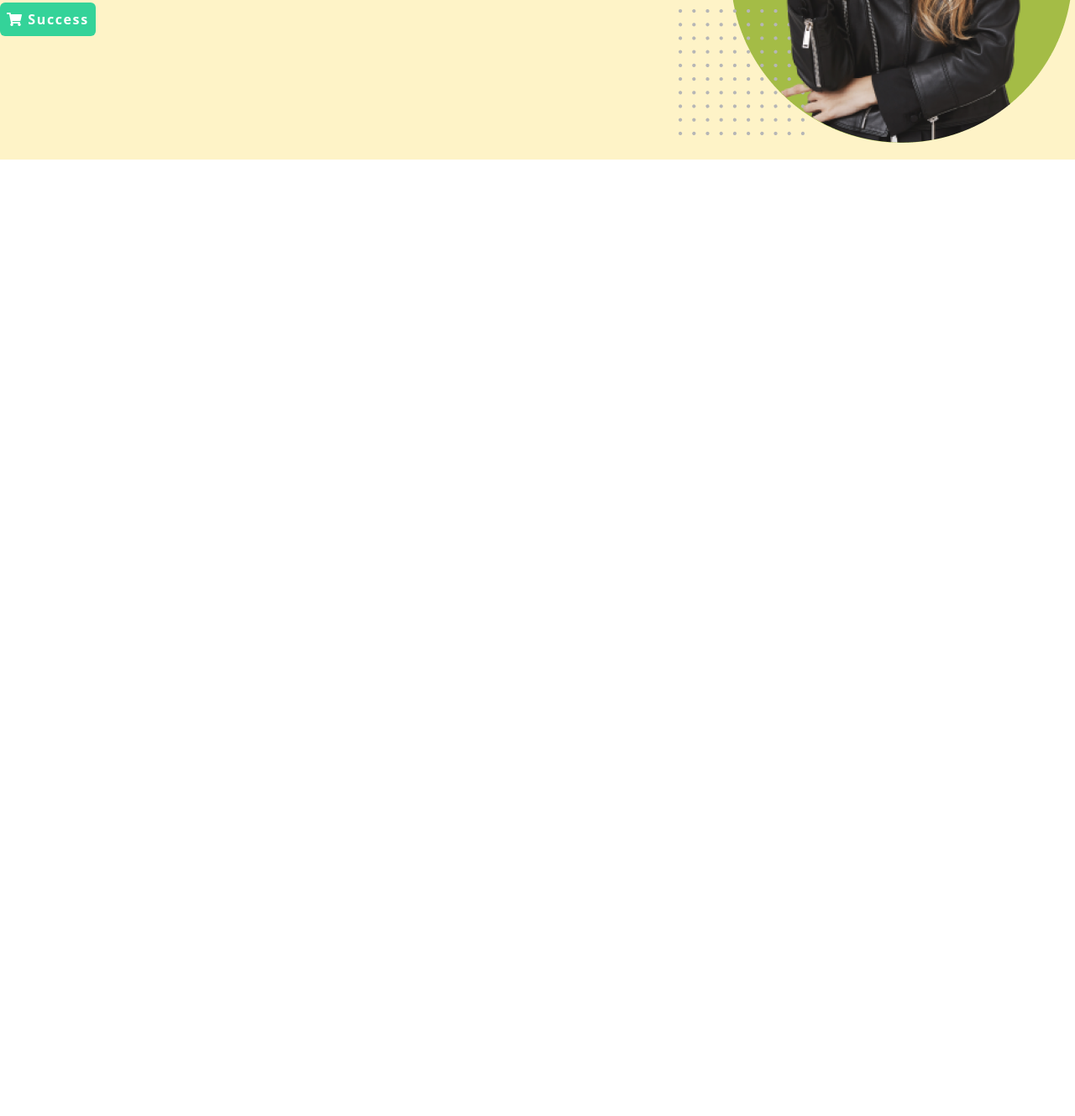
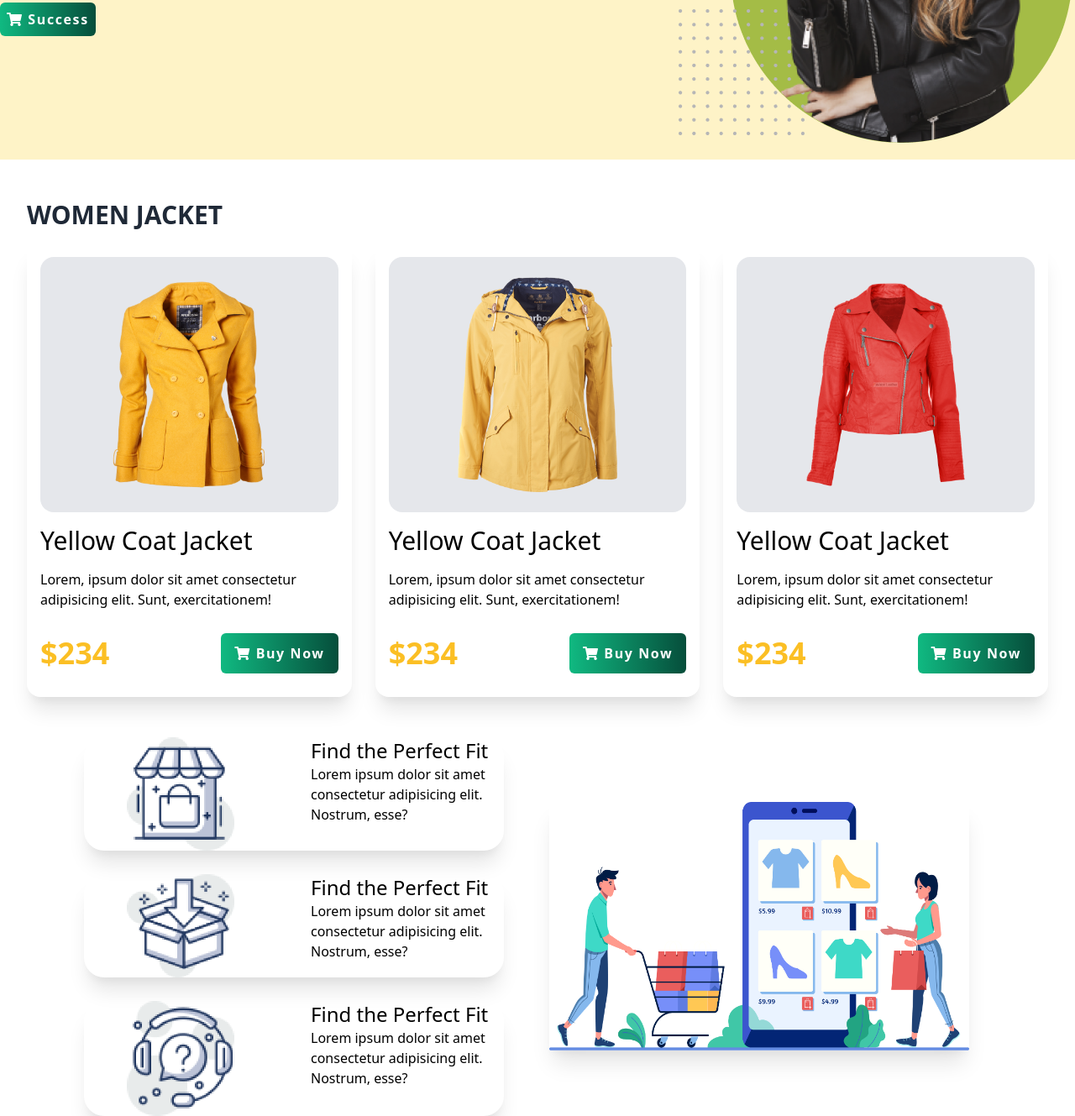
Before and after one commit to Tanbin001/Penguin-Fashion, a plain HTML site: page index.html in a window 1280 px wide. Shown: the part 377-1706 px from the top of the page at 84% size. Before the commit the page ends 800 px from the top, so only its background shows below. Drawn offline with nearby package versions, Linux system fonts and the light colour scheme.

Commit message:
grid-done

```diff
--- a/css/style.css
+++ b/css/style.css
@@ -0,0 +1,8 @@
+
+
+.item{
+    width: 500px;
+}
+.features{
+    margin: 0 100px;
+}
--- a/index.html
+++ b/index.html
@@ -32,24 +32,127 @@
 
 <body>
     <header class="bg-blue-200 lg:bg-yellow-100 md:bg-green-400 sm:bg-red-200">
-        <section class="container mx-auto py-5 lg:flex lg:items-center lg:justify-between md:items-center sm:items-center">
+        <section
+            class="container mx-auto py-5 lg:flex lg:items-center lg:justify-between md:items-center sm:items-center">
             <div class="ban-left text-center space-y-4 lg:text-left md:text-center sm:text-center">
-                <h1 class="text-7xl mx-auto font-bold uppercase lg:text-left md:mx-auto md:text-center sm:mx-auto sm:text-center">
+                <h1
+                    class="text-7xl mx-auto font-bold uppercase lg:text-left md:mx-auto md:text-center sm:mx-auto sm:text-center">
                     <span class="text-yellow-400">Be the Penguin</span>
                     <br>
                     <span class="text-grey-800">of winter</span>
                 </h1>
-                <p class="w-2/4 mx-auto text-lg tracking-wider lg:text-left lg:mx-0 lg:w-2/3 lg:text-black md:w-full md:text-lg md:text-white  sm:mx-auto sm:text-center sm:text-center">Lorem, ipsum dolor sit amet consectetur adipisicing elit. Reprehenderit, quas!</p>
-                <button type="button" class="space-y-1 bg-yellow-300 px-4 lg:px-2 py-2 md:tracking-widest mt-10 lg:text-white md:text-yellow-200 font-bold lg:bg-green-400 md:bg-red-400 rounded-md sm:bg-red-400"><i class="fas fa-shopping-cart"></i> Success</button>
+                <p
+                    class="w-2/4 mx-auto text-lg tracking-wider lg:text-left lg:mx-0 lg:w-2/3 lg:text-black md:w-full md:text-lg md:text-white  sm:mx-auto sm:text-center sm:text-center">
+                    Lorem, ipsum dolor sit amet consectetur adipisicing elit. Reprehenderit, quas!</p>
+                <button type="button"
+                    class="space-y-1 font-bold bg-yellow-300 px-4 py-2 lg:px-2 mt-10 lg:text-white lg:bg-gradient-to-r lg:from-green-500 lg:to-green-900 md:text-yellow-200 md:bg-red-400 md:tracking-widest rounded-md sm:bg-red-400"><i
+                        class="fas fa-shopping-cart"></i> Success
+                </button>
             </div>
             <div class="ban-right mt-10 flex justify-center">
                 <img src="images/model.png" alt="Model Girl">
             </div>
+
         </section>
     </header>
 
     <main>
+        <section class="container mx-auto px-8 my-12">
+            <h2 class="text-3xl uppercase font-bold text-gray-800 mb-4">Women Jacket</h2>
+            <div class="card-sec grid gap-7 lg:grid-cols-3 md:grid-cols-2">
+                <!-- card item -->
+                <div class="card shadow-xl rounded-2xl p-4 space-y-4">
+                    <div class="bg-gray-200 rounded-2xl py-6">
+                        <img class="h-64 rounded-2xl mx-auto" src="images/jacket-1.png" alt="">
+                    </div>
+                    <h4 class="text-3xl">Yellow Coat Jacket</h4>
+                    <p>Lorem, ipsum dolor sit amet consectetur adipisicing elit. Sunt, exercitationem!</p>
+                    <div class="lg:flex justify-between items-center">
+                        <h2 class="text-4xl font-bold text-yellow-400 my-4">$234</h2>
+                        <button type="button"
+                            class="font-bold bg-yellow-300 px-4 py-3 lg:px-4 lg:text-white lg:bg-gradient-to-r lg:from-green-500 lg:to-green-900 md:text-yellow-200 md:bg-red-400 md:tracking-widest rounded-md sm:bg-red-400"><i
+                                class="fas fa-shopping-cart"></i> Buy Now
+                        </button>
+                    </div>
+                </div>
+                <!-- card item -->
+                <div class="card shadow-xl rounded-2xl p-4 space-y-4">
+                    <div class="bg-gray-200 rounded-2xl py-6">
+                        <img class="h-64 rounded-2xl mx-auto" src="images/jacket-2.png" alt="">
+                    </div>
+                    <h4 class="text-3xl">Yellow Coat Jacket</h4>
+                    <p>Lorem, ipsum dolor sit amet consectetur adipisicing elit. Sunt, exercitationem!</p>
+                    <div class="lg:flex justify-between items-center">
+                        <h2 class="text-4xl font-bold text-yellow-400 my-4">$234</h2>
+                        <button type="button"
+                            class="font-bold bg-yellow-300 px-4 py-3 lg:px-4 lg:text-white lg:bg-gradient-to-r lg:from-green-500 lg:to-green-900 md:text-yellow-200 md:bg-red-400 md:tracking-widest rounded-md sm:bg-red-400"><i
+                                class="fas fa-shopping-cart"></i> Buy Now
+                        </button>
+                    </div>
+                </div>
+                <!-- card item -->
+                <div class="card shadow-xl rounded-2xl p-4 space-y-4">
+                    <div class="bg-gray-200 rounded-2xl py-6">
+                        <img class="h-64 rounded-2xl mx-auto" src="images/jacket-3.png" alt="">
+                    </div>
+                    <h4 class="text-3xl">Yellow Coat Jacket</h4>
+                    <p>Lorem, ipsum dolor sit amet consectetur adipisicing elit. Sunt, exercitationem!</p>
+                    <div class="lg:flex justify-between items-center">
+                        <h2 class="text-4xl font-bold text-yellow-400 my-4">$234</h2>
+                        <button type="button"
+                            class="font-bold bg-yellow-300 px-4 py-3 lg:px-4 lg:text-white lg:bg-gradient-to-r lg:from-green-500 lg:to-green-900 md:text-yellow-200 md:bg-red-400 md:tracking-widest rounded-md sm:bg-red-400"><i
+                                class="fas fa-shopping-cart"></i> Buy Now
+                        </button>
+                    </div>
+                </div>
+            </div>
+        </section>
 
+        <!-- Section part-2 -->
+
+        <section class="container mx-auto">
+
+            <div class="features grid grid-cols-2 gap-7 items-center">
+                <div class="item">
+                    <div class="grid grid-cols-2 gap-10 rounded-3xl shadow-xl justify-items-center">
+                        <div>
+                            <img class="w-32"  src="images/icons/image 12.png" alt="">
+                        </div>
+                        <div>
+                            <h4 class="text-2xl">Find the Perfect Fit</h4>
+                            <p>Lorem ipsum dolor sit amet consectetur adipisicing elit. Nostrum, esse?</p>
+                        </div>
+                    </div>
+                </div>
+                <div class="item row-span-3 shadow-xl">
+                    <div>
+                        <img src="images/shopping.png" alt="">
+                    </div>
+                </div>
+                <div class="item">
+                    <div class="grid grid-cols-2 gap-10 rounded-3xl shadow-xl justify-items-center">
+                        <div>
+                            <img class="w-32"  src="images/icons/image 13.png" alt="">
+                        </div>
+                        <div>
+                            <h4 class="text-2xl">Find the Perfect Fit</h4>
+                            <p>Lorem ipsum dolor sit amet consectetur adipisicing elit. Nostrum, esse?</p>
+                        </div>
+                    </div>
+                </div>
+                <div class="item">
+                    <div class="grid grid-cols-2 gap-10 rounded-3xl shadow-xl justify-items-center">
+                        <div>
+                            <img class="w-32"  src="images/icons/image 14.png" alt="">
+                        </div>
+                        <div>
+                            <h4 class="text-2xl">Find the Perfect Fit</h4>
+                            <p>Lorem ipsum dolor sit amet consectetur adipisicing elit. Nostrum, esse?</p>
+                        </div>
+                    </div>
+                </div>
+            </div>
+        </section>
     </main>
     <!-- JavaScript Bundle with Popper -->
     <script src="https://cdn.jsdelivr.net/npm/bootstrap@5.0.2/dist/js/bootstrap.bundle.min.js"
```
Also changed, not shown: login.html (+29 -0 lines).
